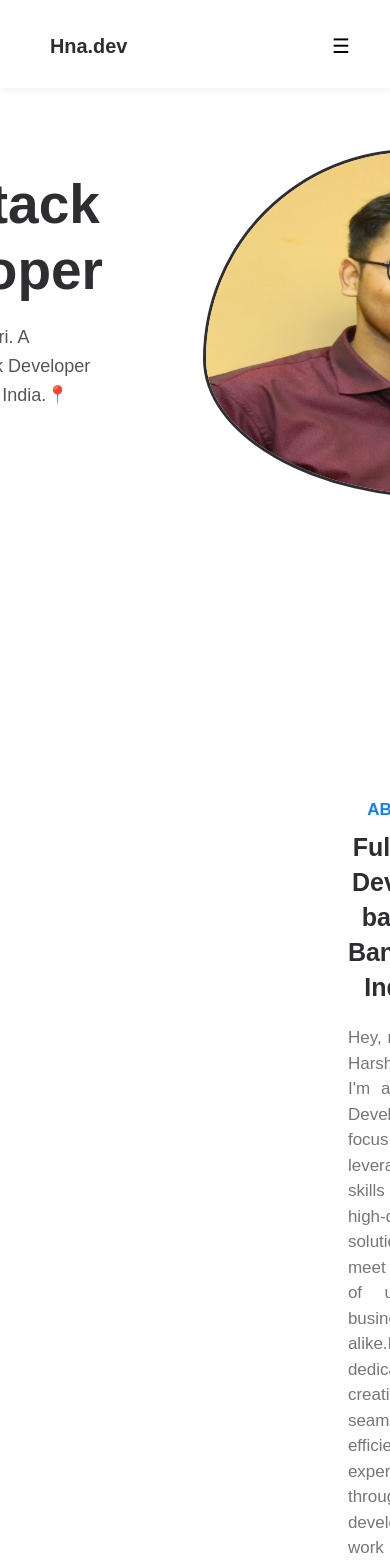
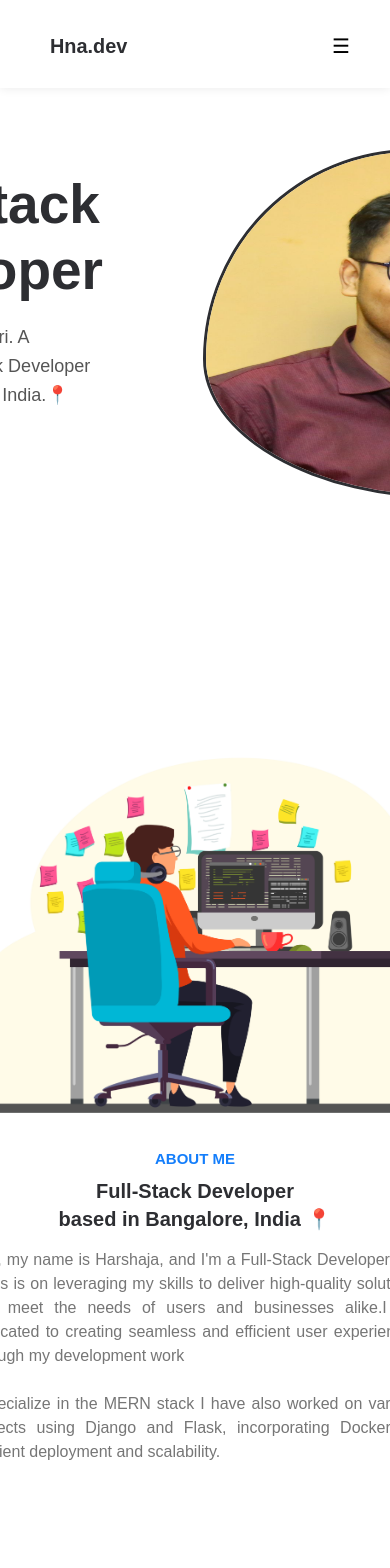
Before and after one commit to hn-agnihotri29/my_portfolio, a React (Create React App) app: page / in a window 390 px wide. Shown: the top 1568 px of the page. Built offline with nearby package versions, Linux system fonts and the light colour scheme.

Commit message:
[Abou] added the image and make it more responsive

```diff
--- a/src/components/AboutMe/About.style.scss
+++ b/src/components/AboutMe/About.style.scss
@@ -1,12 +1,20 @@
 .about {
     background-color: #fff;
     padding: 15rem 0;
+
+    @media (max-width: 768px) {
+        padding: 8rem 0; /* Reduce padding on mobile */
+    }
 }
 
 .container {
     margin: 0 auto;
     max-width: 107rem;
     padding: 0 4rem;
+
+    @media (max-width: 768px) {
+        padding: 0 2rem; /* Narrower padding on mobile */
+    }
 }
 
 .about-content {
@@ -14,14 +22,42 @@
     display: grid;
     grid-template-columns: 1fr 1fr;
     justify-content: center;
+
+    @media (max-width: 768px) {
+        grid-template-columns: 1fr; /* Stack columns vertically */
+        text-align: center; /* Center align text for mobile */
+    }
 }
 
 .img-side {
     position: relative;
+    display: flex;
+    justify-content: center;
+
+    @media (max-width: 768px) {
+        margin-bottom: 2rem; /* Add some space between image and text on mobile */
+    }
+}
+
+.img-side__main-img {
+    border-radius: 1.7rem;
+    height: 35rem;
+    width: 41rem;
+    object-fit: cover;
+
+    @media (max-width: 768px) {
+        height: auto;
+        width: 100%; /* Make image take full width on mobile */
+    }
 }
 
 .text-side {
     padding-right: 1.5rem;
+
+    @media (max-width: 768px) {
+        padding-right: 0; /* Remove right padding on mobile */
+        text-align: center; /* Center the text on mobile */
+    }
 
     h3 {
         color: #147efb;
@@ -29,6 +65,10 @@
         font-weight: 700;
         margin-bottom: 1rem;
         text-transform: uppercase;
+
+        @media (max-width: 768px) {
+            font-size: 1.5rem; /* Slightly smaller on mobile */
+        }
     }
 
     h4 {
@@ -37,6 +77,11 @@
         font-size: 2.5rem;
         line-height: 1.4;
         margin-bottom: 2rem;
+
+        @media (max-width: 768px) {
+            font-size: 2rem; /* Reduce font size on mobile */
+            margin-bottom: 1.5rem; /* Reduce margin on mobile */
+        }
     }
 
     p {
@@ -46,5 +91,10 @@
         font-weight: 500;
         line-height: 1.5;
         text-align: justify;
+
+        @media (max-width: 768px) {
+            font-size: 1.6rem; /* Slightly smaller text on mobile */
+            text-align: justify; /* Align left for better readability */
+        }
     }
 }
--- a/src/components/AboutMe/AboutMe.jsx
+++ b/src/components/AboutMe/AboutMe.jsx
@@ -8,6 +8,7 @@ const AboutMe = () => {
             <div className='container'>
                 <div className='about-content'>
                     <div className='img-side'>
+                        <img src="/image/programmer.jpg" alt="mee" class="img-side__main-img" />
                     </div>
                     <div className='text-side'>
                         <h3>About me</h3>
```
Also changed, not shown: public/image/programmer.jpg (added).
